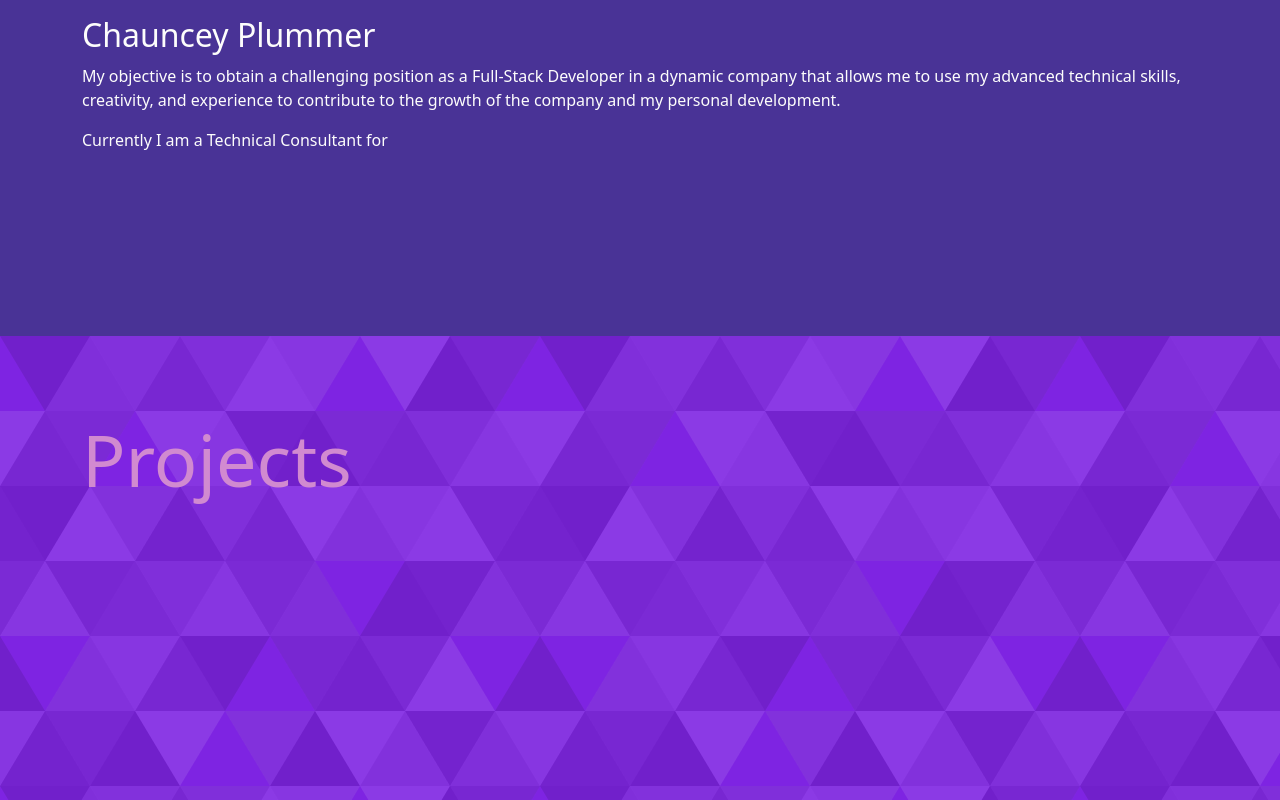
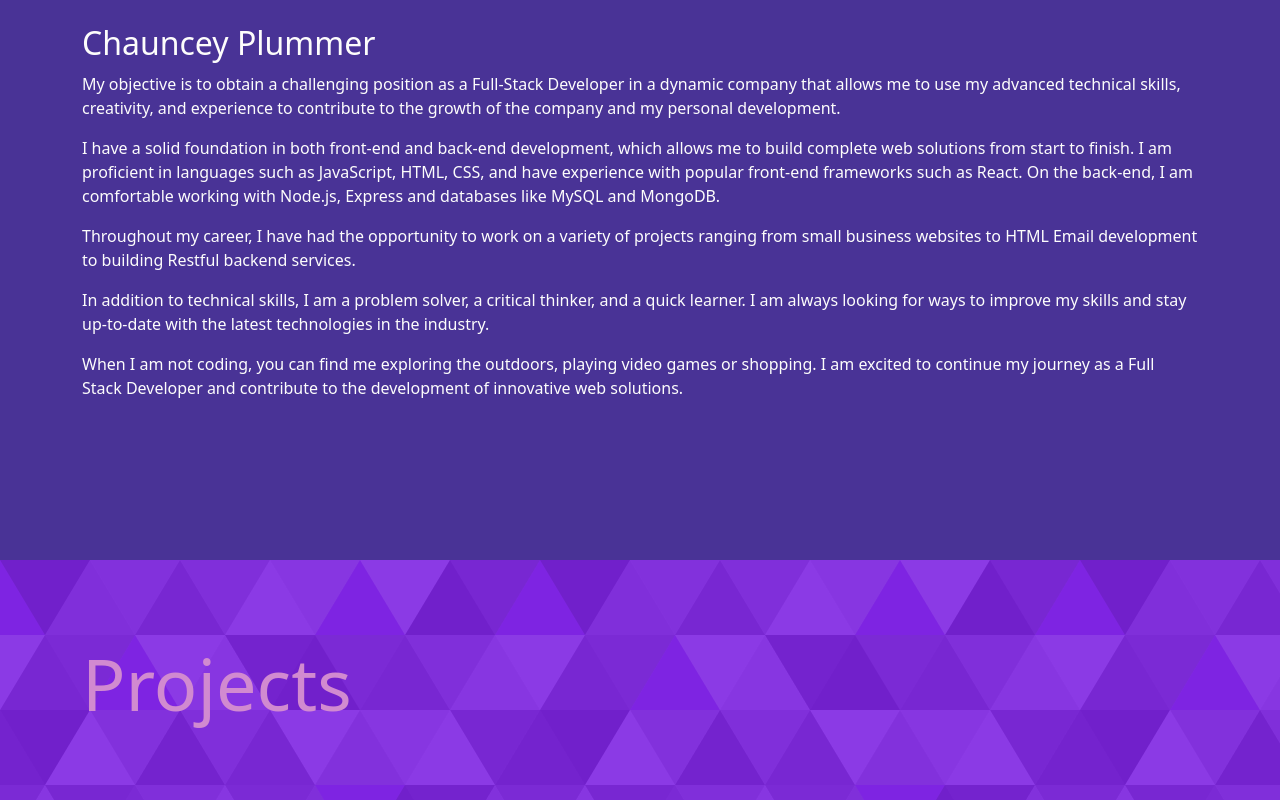
Before and after one commit to chaunceyplum/Portfolio-2.0, a React (Create React App) app: page / in a window 1280 px wide. Shown: the part 1520-2320 px from the top of the page. Built offline with nearby package versions, Linux system fonts and the light colour scheme.

Commit message:
added some banners and fixed more styling

```diff
--- a/src/components/About.js
+++ b/src/components/About.js
@@ -8,7 +8,7 @@ const About = () => {
     <div>
       <div className='bg'>
         <div
-          className='titleBlock title textColor'
+          // className='titleBlock title textColor'
           style={{
             backgroundImage: `url(${trianglify})`,
             objectFit: 'cover',
@@ -34,12 +34,37 @@ const About = () => {
               growth of the company and my personal development.
             </p>
             <br />
-            <p>Currently I am a Technical Consultant for </p>
+            <p>
+              I have a solid foundation in both front-end and back-end
+              development, which allows me to build complete web solutions from
+              start to finish. I am proficient in languages such as JavaScript,
+              HTML, CSS, and have experience with popular front-end frameworks
+              such as React. On the back-end, I am comfortable working with
+              Node.js, Express and databases like MySQL and MongoDB.
+            </p>
+            <br />
+            <p>
+              Throughout my career, I have had the opportunity to work on a
+              variety of projects ranging from small business websites to HTML
+              Email development to building Restful backend services.
+            </p>
+            <br />
+            <p>
+              In addition to technical skills, I am a problem solver, a critical
+              thinker, and a quick learner. I am always looking for ways to
+              improve my skills and stay up-to-date with the latest technologies
+              in the industry.
+            </p>
+            <br />
+            <p>
+              When I am not coding, you can find me exploring the outdoors,
+              playing video games or shopping. I am excited to continue my
+              journey as a Full Stack Developer and contribute to the
+              development of innovative web solutions.
+            </p>
           </Row>
           <br />
-          <Row></Row>
-          <br />
-          <Row></Row>
+
           <br />
           <br />
           <br />
--- a/src/components/Resume.js
+++ b/src/components/Resume.js
@@ -7,7 +7,7 @@ const Resume = () => {
     <div>
       <div className='bg'>
         <div
-          className='titleBlock title textColor'
+          // className='titleBlock title textColor'
           style={{
             backgroundImage: `url(${cheese})`,
             objectFit: 'cover',
@@ -23,22 +23,27 @@ const Resume = () => {
         <br />
         <Container>
           <Row>
+            <Col>
               <h2> Chauncey Plummer</h2>
               <br />
               <br />
               <p>
                 An enthusiastic Full Stack Web Developer with experience in
-              engineering scalable web applications. Proficient in a variety of
-              programming languages and web technologies, including HTML, CSS,
-              JavaScript, Python, Node.js, React, and MongoDB. Demonstrated
-              ability to manage complex projects from concept to deployment,
-              with a focus on delivering high-quality, user-friendly solutions.
+                engineering scalable web applications. Proficient in a variety
+                of programming languages and web technologies, including HTML,
+                CSS, JavaScript, Python, Node.js, React, and MongoDB.
+                Demonstrated ability to manage complex projects from concept to
+                deployment, with a focus on delivering high-quality,
+                user-friendly solutions.
               </p>
+            </Col>
           </Row>
           <br />
           <Row>
+            <Col>
               <h3> Technical Skills</h3>
               <br />
+
               <Container>
                 <ul>
                   <li>Programming languages: HTML, CSS, JavaScript, Python</li>
@@ -48,12 +53,15 @@ const Resume = () => {
                   <li>Other tools: Jira, Slack and Teams</li>
                 </ul>
               </Container>
+            </Col>
           </Row>
           <br />
           <br />
           <Row>
+            <Col>
               <h3> Proffessional experience</h3>
               <br />
+
               <Container>
                 <h6>
                   <strong>TAP CXM</strong> ~ <i>Technical Consultant</i> ~ (Feb
@@ -65,8 +73,8 @@ const Resume = () => {
                     JSAPI methods in Adobe Campaign Classic
                   </li>
                   <li>
-                  ~ Wrote SQL queries using JavaScript in Adobe Campaign Classic
-                  Supported marketers in HTML Email development.
+                    ~ Wrote SQL queries using JavaScript in Adobe Campaign
+                    Classic Supported marketers in HTML Email development.
                   </li>
                   <li>
                     ~ Used tables and media queries to develop responsive Emails
@@ -84,17 +92,19 @@ const Resume = () => {
                   </li>
                   <li>
                     ~ Implemented a Full Stack custom instance monitoring
-                  dashboard, which allows end users to proactivly monitor their
-                  instance and get on top of issues before they occur. this
-                  dashboard also enables marketers to view deliverability and
-                  engagement metrics without having to acces the adobe campaign
-                  classic console
+                    dashboard, which allows end users to proactivly monitor
+                    their instance and get on top of issues before they occur.
+                    this dashboard also enables marketers to view deliverability
+                    and engagement metrics without having to acces the adobe
+                    campaign classic console
                   </li>
                   <li>
-                  ~ Provided documentation of design and development of Projects
+                    ~ Provided documentation of design and development of
+                    Projects
                   </li>
                 </ul>
               </Container>
+            </Col>
           </Row>
           <br />
           <br />
@@ -120,6 +130,7 @@ const Resume = () => {
             <Col>
               <h3> Certificates</h3>
               <br />
+
               <Container>
                 <ul>
                   <li>
@@ -141,6 +152,7 @@ const Resume = () => {
             <Col>
               <h3> Education</h3>
               <br />
+
               <Container>
                 <h6>
                   <strong>Laguardia Community College</strong> ~{' '}
```
Lines whose indentation alone changed are shown as unchanged.
